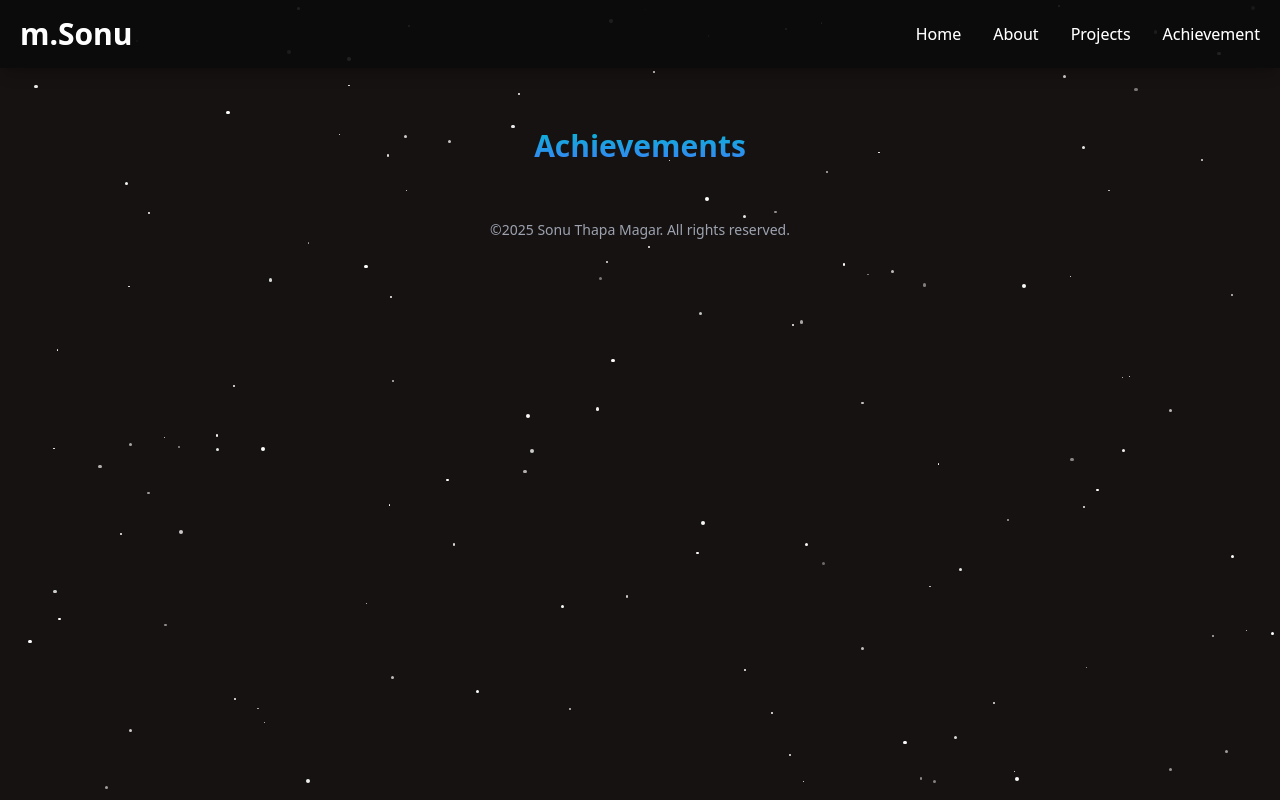
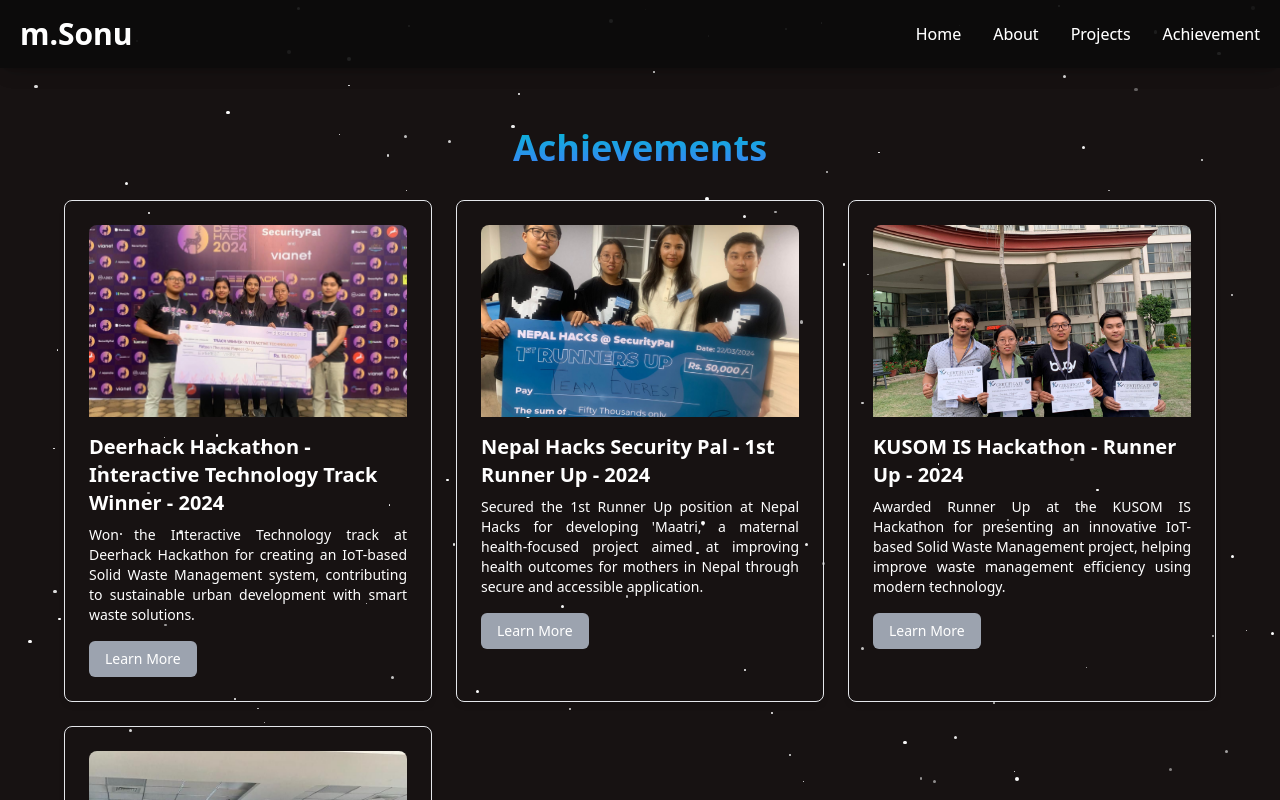
Before and after one commit to SonuThapaMagar/sonuthapamagar, a React (Vite) app in the folder portfolio/: page /achievement in a window 1280 px wide. Shown: the top 800 px of the page. Built offline with nearby package versions, Linux system fonts and the light colour scheme.

Commit message:
Achievement page created

```diff
--- a/portfolio/src/components/Achievement.jsx
+++ b/portfolio/src/components/Achievement.jsx
@@ -1,23 +1,69 @@
 import React from 'react'
 import deerImg from "../assets/deer.jpg"
 import hackImg from "../assets/hacks.jpg"
+import kusomImg from "../assets/kusom.jpg"
+import techImg from "../assets/tech.jpg"
+const achievements = [
+    {
+        id: 1,
+        title: "Deerhack Hackathon - Interactive Technology Track Winner",
+        description: "Won the Interactive Technology track at Deerhack Hackathon for creating an IoT-based Solid Waste Management system, contributing to sustainable urban development with smart waste solutions.",
+        year: "2024",
+        image: deerImg,
+        link: "https://www.linkedin.com/in/sonu-thapa-magar-b281b8275/recent-activity/all/",
+    },
+    {
+        id: 2,
+        title: "Nepal Hacks Security Pal - 1st Runner Up",
+        description: "Secured the 1st Runner Up position at Nepal Hacks for developing 'Maatri,' a maternal health-focused project aimed at improving health outcomes for mothers in Nepal through secure and accessible application.",
+        year: "2024",
+        image: hackImg,
+        link: "https://www.linkedin.com/in/sonu-thapa-magar-b281b8275/recent-activity/all/",
+    },
+    {
+        id: 3,
+        title: "KUSOM IS Hackathon - Runner Up",
+        description:"Awarded Runner Up at the KUSOM IS Hackathon for presenting an innovative IoT-based Solid Waste Management project, helping improve waste management efficiency using modern technology.",
+        year: "2024",
+        image: kusomImg,
+        link: "https://www.linkedin.com/in/sonu-thapa-magar-b281b8275/recent-activity/all/",
+    },
+    {
+        id: 4,
+        title: "Girls in Tech - 5-Day IoT Workshop",
+        description:"Attended a 5-day IoT workshop by Girls in Robotics and AI, hosted by Miss Tech and the Robotics Association of Nepal. Gained hands-on experience in robotics, AI, electronics, drone simulation, and 3D printing.",
+        year: "2024",
+        image: techImg,
+        link: "https://www.linkedin.com/in/sonu-thapa-magar-b281b8275/recent-activity/all/",
+    },
 
-const achievement=[
-    {
-        id:1,
-        title:"Deerhack Hackathon - Interactive Technology Track Winner",
-        description:"Won the Interactive Technology track at Deerhack Hackathon for creating an IoT-based Solid Waste Management system, contributing to sustainable urban development with smart waste solutions.",
-        year:"2024",
-        image:deerImg,
-        link:"https://www.linkedin.com/in/sonu-thapa-magar-b281b8275/recent-activity/all/",
-    }
 ]
 const Achievement = () => {
-  return (
-   <section className='mt-12 mx-auto max-w-6xl px-8'>
-    <h2 className='text-3xl font-bold text-center mb-8 gradient-text'>Achievements</h2>
-   </section>
-  )
+    return (
+        <section className='mt-12 mx-auto max-w-6xl px-0'>
+            <h2 className='text-4xl font-bold text-center mb-8 gradient-text'>Achievements</h2>
+
+            <div className="grid gap-6 sm:grid-cols-1 md:grid-cols-2 lg:grid-cols-3">
+                {achievements.map((achievement) => (
+                    <div key={achievement.id} className="p-6 border rounded-lg shadow-md hover:shadow-lg transition-transform transform hover:scale-105">
+                        {/* Image Section */}
+                        <img
+                            src={achievement.image}
+                            alt={achievement.title}
+                            className="w-full h-48 object-cover rounded-t-lg mb-4"
+                        />
+                        <h3 className="text-xl font-semibold">{achievement.title} - {achievement.year}</h3>
+                        <p className="mt-2 text-sm text-justify">{achievement.description}</p>
+                        <a href={achievement.link} target='_blank' rel="noopener noreferrer">
+                            <button className="text-sm mt-4 px-4 py-2 text-white bg-gray-400 rounded-md hover:bg-blue-700 transition">
+                                Learn More
+                            </button>
+                        </a>
+                    </div>
+                ))}
+            </div>
+        </section>
+    )
 }
 
 export default Achievement
```
Also changed, not shown: portfolio/src/assets/kusom.jpg (added), portfolio/src/assets/tech.jpg (added).
